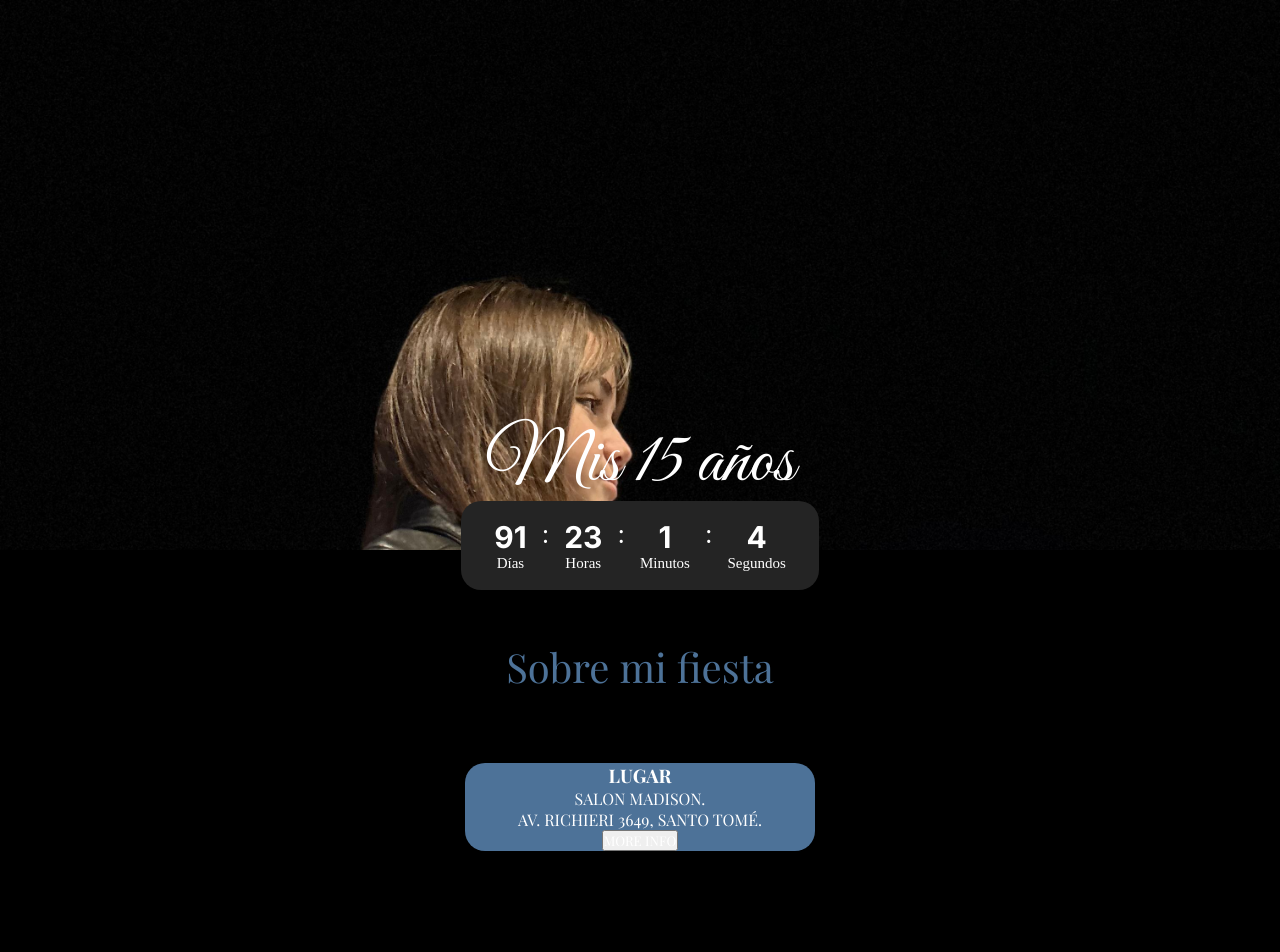
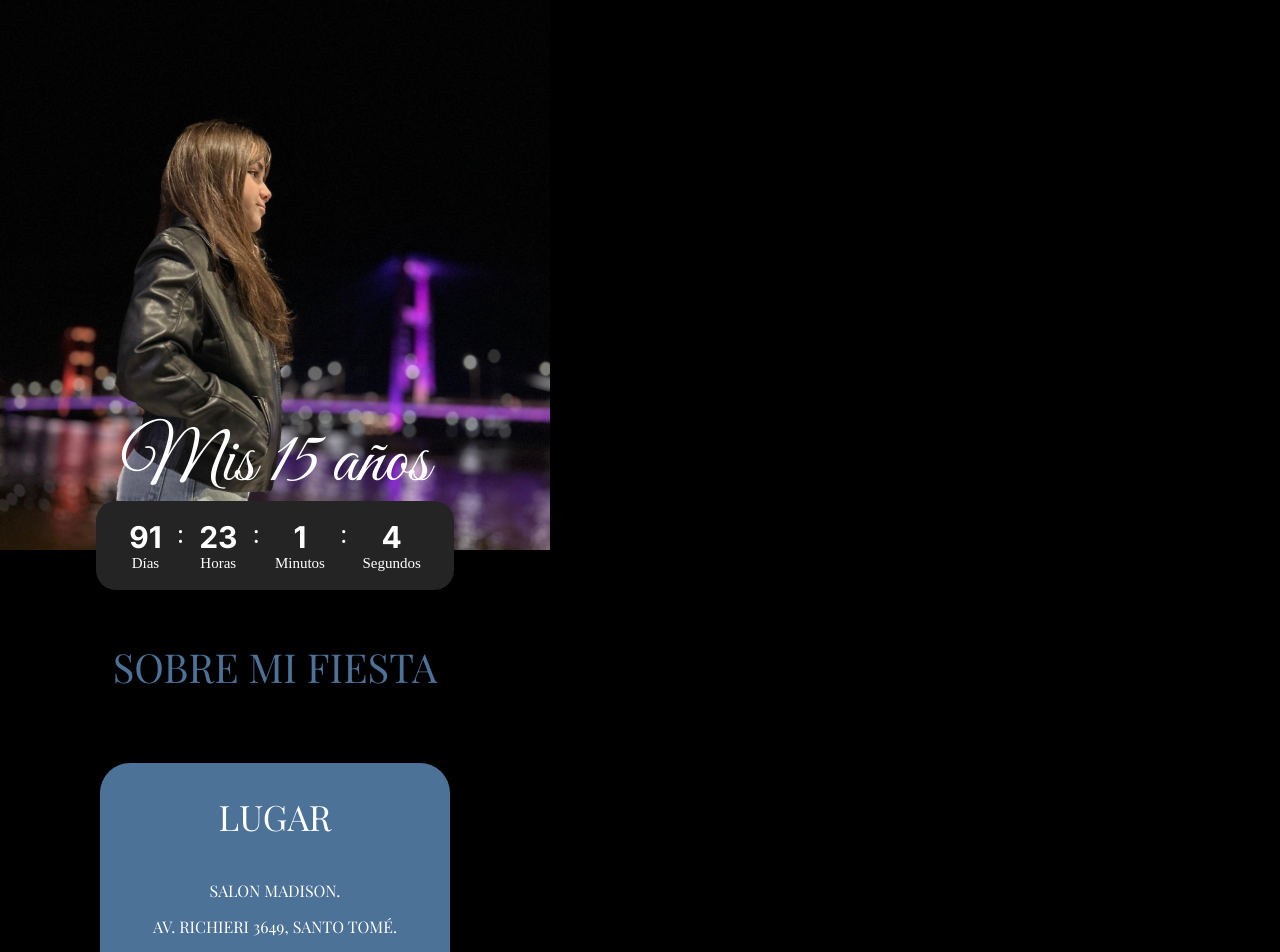
Before and after one commit to 15gio/micumplea-os, a React (Vite) app: page / in a window 1280 px wide. Shown: the top 952 px of the page. Before the commit the page ends 851 px from the top, so only its background shows below. Built offline with nearby package versions, Linux system fonts and the light colour scheme; a web font is replaced by a local one.

Commit message:
estilado card terminado

```diff
--- a/src/components/About/About.css
+++ b/src/components/About/About.css
@@ -8,6 +8,7 @@
         font-family: "Playfair Display";
         font-size: 40px;
         font-weight: lighter;
+        text-transform: uppercase;
         color:  var(--color-principal);
     }
 }
--- a/src/components/Card/Card.css
+++ b/src/components/Card/Card.css
@@ -6,11 +6,36 @@
     background-color: var(--color-principal);
     width: 90%;
     max-width: 350px;
-    border-radius: 20px;
+    border-radius: 30px;
+    padding: 20px;
 
     & h3, p, button{
         font-family: "Playfair Display", serif;
         text-transform: uppercase;
+        font-weight: 200;
 
     }
+
+    & h3{
+        font-size: 35px;
+        margin: 10px 0px 40px;
+    }
+
+    & p{
+        font-size: 17x;
+        margin-bottom: 15px;
+    }
+
+    & button{
+        margin-top: 20px;
+        height: 50px;
+        width: 200px;
+        font-size: 18px;
+        font-weight: 600;
+        padding: 8px;
+        color: var(--color-principal);
+        background-color: var(--color-secundario);
+        border: none;
+        border-radius: 25px;
+    }
 }
--- a/src/index.css
+++ b/src/index.css
@@ -3,6 +3,7 @@
 
 
 *{
+  max-width: 550px;
   margin: 0;
   padding: 0;
   box-sizing: border-box;
@@ -11,6 +12,7 @@
   color: white;
 
   --color-principal: #4D7298;
+  --color-secundario: #7FC8F8;
 }
 body{
   background-color: #000000;
```
